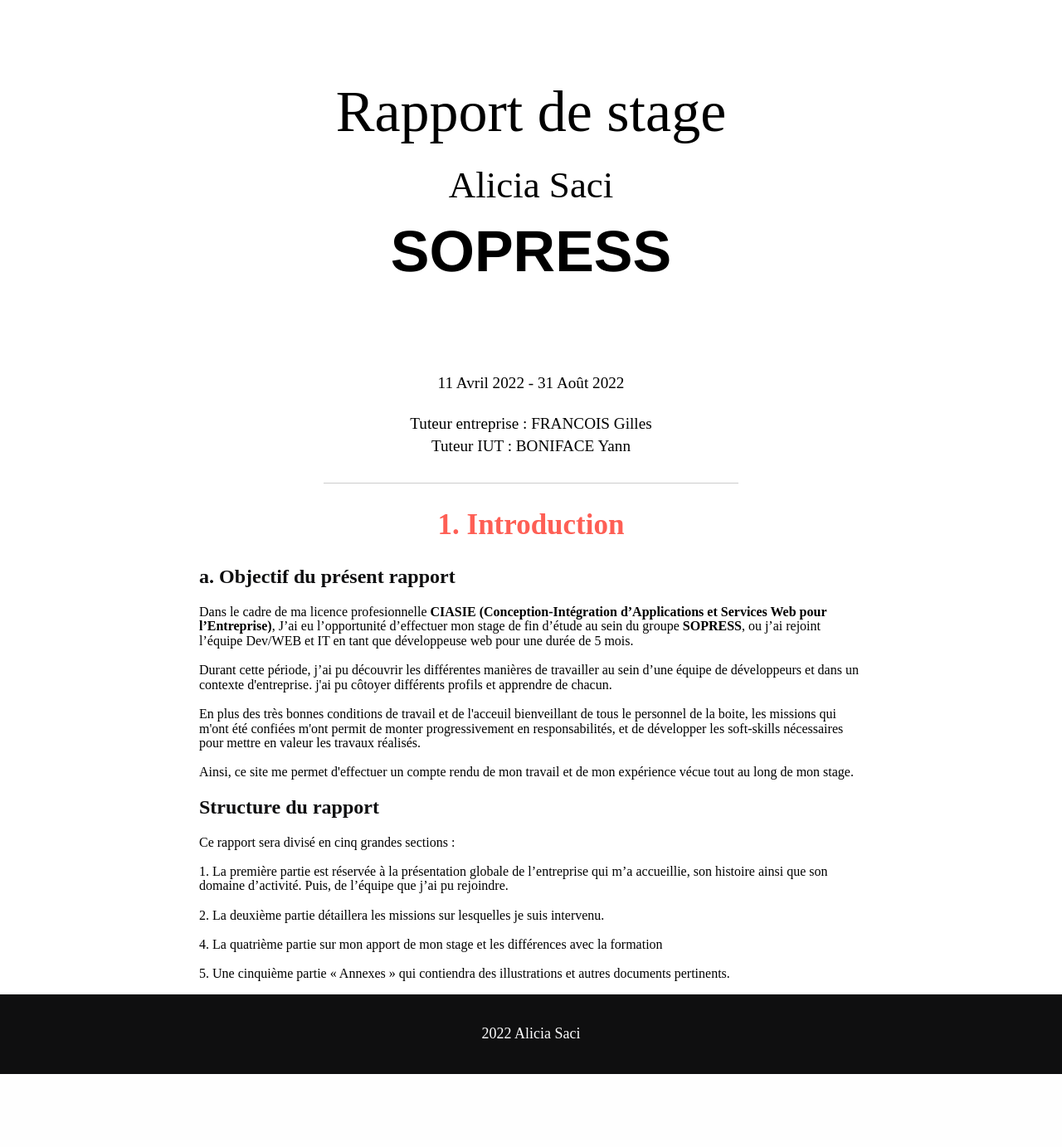
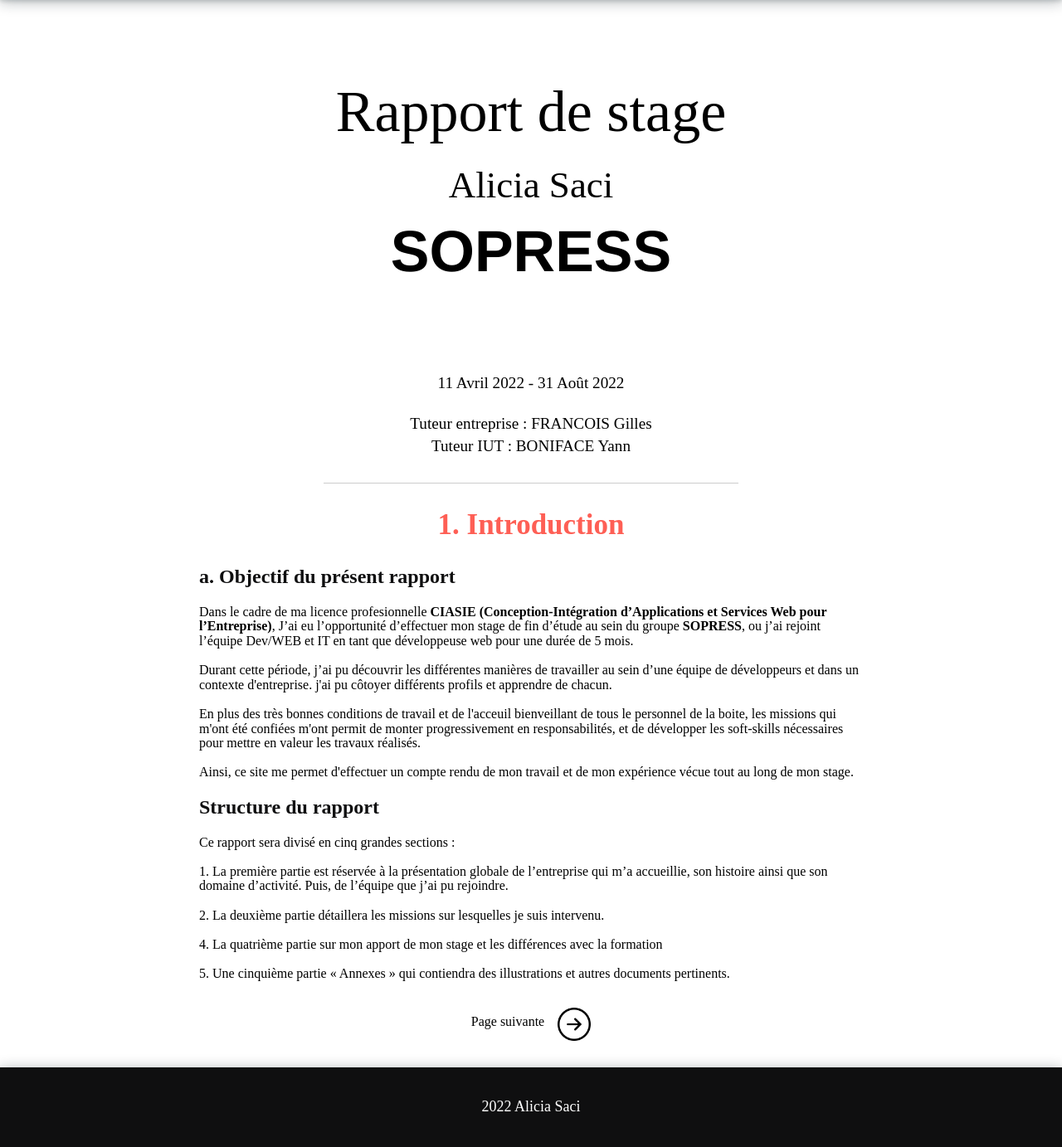
Before and after one commit to Aliciasaci/Rapport_stage, a PHP site: page /Index.php in a window 1280 px wide. Shown: the part 60-1443 px from the top of the page at 83% size. Before the commit the page ends 1355 px from the top, so only its background shows below. Run offline with PHP 8.4, Linux system fonts and the light colour scheme; some libraries are stand-ins or nearby versions.

Commit message:
corrections

```diff
--- a/Index.php
+++ b/Index.php
@@ -10,40 +10,44 @@
     <script src="js/script.js"></script>
     <title>Alicia Saci</title>
 </head>
+
 <body>
-   <?php include_once("header.html")?>
+    <?php include_once("header.html") ?>
     <main>
         <section class="main-header">
             <div id="description-header">
-                <span>Rapport de stage</span><br/>
-                <span>Alicia Saci</span><br/>
-                <span>SOPRESS</span><br/><br/>
-                <span>11 Avril 2022 - 31 Août 2022</span><br/>
+                <span>Rapport de stage</span><br />
+                <span>Alicia Saci</span><br />
+                <span>SOPRESS</span><br /><br />
+                <span>11 Avril 2022 - 31 Août 2022</span><br />
             </div>
-            <span>Tuteur entreprise : FRANCOIS Gilles</span><br/>
+            <span>Tuteur entreprise : FRANCOIS Gilles</span><br />
             <span>Tuteur IUT : BONIFACE Yann</span>
         </section>
         <div id="main-content">
             <section>
-                <hr/>
+                <hr />
                 <h1 class="big-title">1. Introduction</h1>
                 <h2>a. Objectif du présent rapport</h2>
                 <p>
                     Dans le cadre de ma licence profesionnelle
                     <b>CIASIE (Conception-Intégration d’Applications et Services Web
-              pour l’Entreprise)</b>, J’ai eu l’opportunité d’effectuer mon stage de fin d’étude au sein du groupe
+                        pour l’Entreprise)</b>, J’ai eu l’opportunité d’effectuer mon stage de fin d’étude au sein du groupe
                     <b>SOPRESS</b>, ou j’ai rejoint l’équipe Dev/WEB et IT en tant que développeuse web pour une durée de 5 mois.<br /><br /> Durant cette période, j’ai pu découvrir les différentes manières de travailler au sein d’une équipe de développeurs
-                    et dans un contexte d'entreprise. j'ai pu côtoyer différents profils et apprendre de chacun.<br/><br/> En plus des très bonnes conditions de travail et de l'acceuil bienveillant de tous le personnel de la boite, les missions qui m'ont
-                    été confiées m'ont permit de monter progressivement en responsabilités, et de développer les soft-skills nécessaires pour mettre en valeur les travaux réalisés.<br/><br/> Ainsi, ce site me permet d'effectuer un compte rendu de mon
+                    et dans un contexte d'entreprise. j'ai pu côtoyer différents profils et apprendre de chacun.<br /><br /> En plus des très bonnes conditions de travail et de l'acceuil bienveillant de tous le personnel de la boite, les missions qui m'ont
+                    été confiées m'ont permit de monter progressivement en responsabilités, et de développer les soft-skills nécessaires pour mettre en valeur les travaux réalisés.<br /><br /> Ainsi, ce site me permet d'effectuer un compte rendu de mon
                     travail et de mon expérience vécue tout au long de mon stage.
                 </p>
                 <h2>Structure du rapport</h2>
-                <p>Ce rapport sera divisé en cinq grandes sections :<br/><br/>
-                    1. La première partie est réservée à la présentation globale de l’entreprise qui m’a accueillie, son histoire ainsi que son domaine d’activité. Puis, de l’équipe que j’ai pu rejoindre.<br/><br/>
-                    2. La deuxième partie détaillera les missions sur lesquelles je suis intervenu.<br/><br/>
-                    4. La quatrième partie sur mon apport de mon stage et les différences avec la formation<br/><br/>
+                <p>Ce rapport sera divisé en cinq grandes sections :<br /><br />
+                    1. La première partie est réservée à la présentation globale de l’entreprise qui m’a accueillie, son histoire ainsi que son domaine d’activité. Puis, de l’équipe que j’ai pu rejoindre.<br /><br />
+                    2. La deuxième partie détaillera les missions sur lesquelles je suis intervenu.<br /><br />
+                    4. La quatrième partie sur mon apport de mon stage et les différences avec la formation<br /><br />
                     5. Une cinquième partie « Annexes » qui contiendra des illustrations et autres documents pertinents.</p>
             </section>
+            <div>
+                <a href="entreprise.php" class="pagination-section"><span>Page suivante</span><img id="next" src="images/right.png" rel="next"></a>
+            </div>
         </div>
     </main>
     <?php include_once("footer.html")?>
--- a/apport_stage.php
+++ b/apport_stage.php
@@ -24,9 +24,12 @@
                     Les différences entre la formation effectuée a l’université et le stage sont nombreuses. Par exemple, le faite de mener un projet de bout en bout, depuis la formulation des besoins par le client (interne ou externe) jusqu'à la mise en production du produit fini. Effectivement une certaine rigueur est de mise pour bien comprendre les besoins et concevoir un produit répondant réellement à la demande. Il y a aussi beaucoup plus d’autonomie vis à vis du choix des technologies et de la conception de la solution contrairement au projets universitaires ou c’est souvent plus cadré et stricte. Et enfin travailler auprès de développeurs sénior plus expérimentés m’a permis de beaucoup apprendre et d’évoluer en tant que développeuse web.
                 </p>
             </section>
+            <div>
+                <a href="conclusion.php" class="pagination-section"><span>Page suivante</span><img id="next" src="images/right.png" rel="next"></a>
+            </div>
         </div>
     </main>
-    <?php include_once("footer.html")?>
+    <?php include_once("footer.html") ?>
 </body>
 
 </html>
--- a/entreprise.php
+++ b/entreprise.php
@@ -53,9 +53,12 @@
                 </p>
                 </p>
             </section>
+            <div>
+                <a href="missions.php" class="pagination-section"><span>Page suivante</span><img id="next" src="images/right.png" rel="next"></a>
+            </div>
         </div>
     </main>
-    <?php include_once("footer.html")?>
+    <?php include_once("footer.html") ?>
 </body>
 
 </html>
--- a/missions.php
+++ b/missions.php
@@ -274,6 +274,9 @@
 
                 </div>
             </section>
+            <div>
+                <a href="apport_stage.php" class="pagination-section"><span>Page suivante</span><img id="next" src="images/right.png" rel="next"></a>
+            </div>
         </div>
     </main>
     <?php include_once("footer.html") ?>
--- a/style/style.css
+++ b/style/style.css
@@ -23,6 +23,8 @@ header {
       -ms-flex-pack: center;
           justify-content: center;
   background-color: #0f0f10;
+  -webkit-box-shadow: rgba(14, 30, 37, 0.12) 0px 2px 4px 0px, rgba(14, 30, 37, 0.32) 0px 2px 16px 0px;
+          box-shadow: rgba(14, 30, 37, 0.12) 0px 2px 4px 0px, rgba(14, 30, 37, 0.32) 0px 2px 16px 0px;
 }
 
 #menu {
@@ -184,6 +186,8 @@ footer {
       -ms-flex-pack: center;
           justify-content: center;
   font-size: 18px;
+  -webkit-box-shadow: rgba(14, 30, 37, 0.12) 0px 2px 4px 0px, rgba(14, 30, 37, 0.32) 0px 2px 16px 0px;
+          box-shadow: rgba(14, 30, 37, 0.12) 0px 2px 4px 0px, rgba(14, 30, 37, 0.32) 0px 2px 16px 0px;
 }
 
 .fifth-title {
@@ -200,4 +204,29 @@ hr {
   padding: 0;
   width: 500px;
 }
+
+#next {
+  border: none;
+  width: 5%;
+  cursor: pointer;
+}
+
+.pagination-section {
+  display: -webkit-box;
+  display: -ms-flexbox;
+  display: flex;
+  -webkit-box-pack: center;
+      -ms-flex-pack: center;
+          justify-content: center;
+  -ms-flex-line-pack: center;
+      align-content: center;
+  margin: 2em 0 2em 0;
+  text-decoration: none;
+  color: black;
+}
+
+.pagination-section span {
+  margin-right: 1em;
+  padding-top: 8px;
+}
 /*# sourceMappingURL=style.css.map */
--- a/style/style.scss
+++ b/style/style.scss
@@ -12,6 +12,7 @@ header {
   display: flex;
   justify-content: center;
   background-color: #0f0f10;
+  box-shadow: rgba(14, 30, 37, 0.12) 0px 2px 4px 0px, rgba(14, 30, 37, 0.32) 0px 2px 16px 0px;
 }
 
 #menu {
@@ -140,6 +141,7 @@ footer {
   align-items: center;
   justify-content: center;
   font-size: 18px;
+  box-shadow: rgba(14, 30, 37, 0.12) 0px 2px 4px 0px, rgba(14, 30, 37, 0.32) 0px 2px 16px 0px;
 }
 
 .fifth-title {
@@ -157,6 +159,25 @@ hr {
   width: 500px;
 }
 
+#next {
+  border: none;
+  width: 5%;
+  cursor: pointer;
+}
+
+.pagination-section {
+  display: flex;
+  justify-content: center;
+  align-content: center;
+  margin: 2em 0 2em 0;
+  text-decoration: none;
+  color : black;
+  span {
+    margin-right: 1em;
+    padding-top: 8px;
+  }
+}
+
 @import url("https://fonts.googleapis.com/css2?family=Open+Sans:wght@330&family=Roboto:wght@100&display=swap");
 @import url("https://fonts.googleapis.com/css2?family=Alegreya+Sans:wght@300&family=Cormorant+Garamond:wght@600;700&family=Lora:wght@500&family=Old+Standard+TT&family=Poppins&family=Roboto:wght@300;400&display=swap");
 @import url("https://fonts.googleapis.com/css2?family=Abril+Fatface&family=Alegreya+Sans:wght@300&family=Cormorant+Garamond:wght@300;600&family=Lora:wght@500&family=Old+Standard+TT&family=Pacifico&family=Poppins&family=Roboto+Mono:wght@500&family=Roboto:wght@300;400&family=Space+Mono&display=swap");
```
Also changed, not shown: conclusion.php (+5 -2 lines), images/next.png (added), images/right-arrow.png (added), images/right.png (added), 1 other file.
